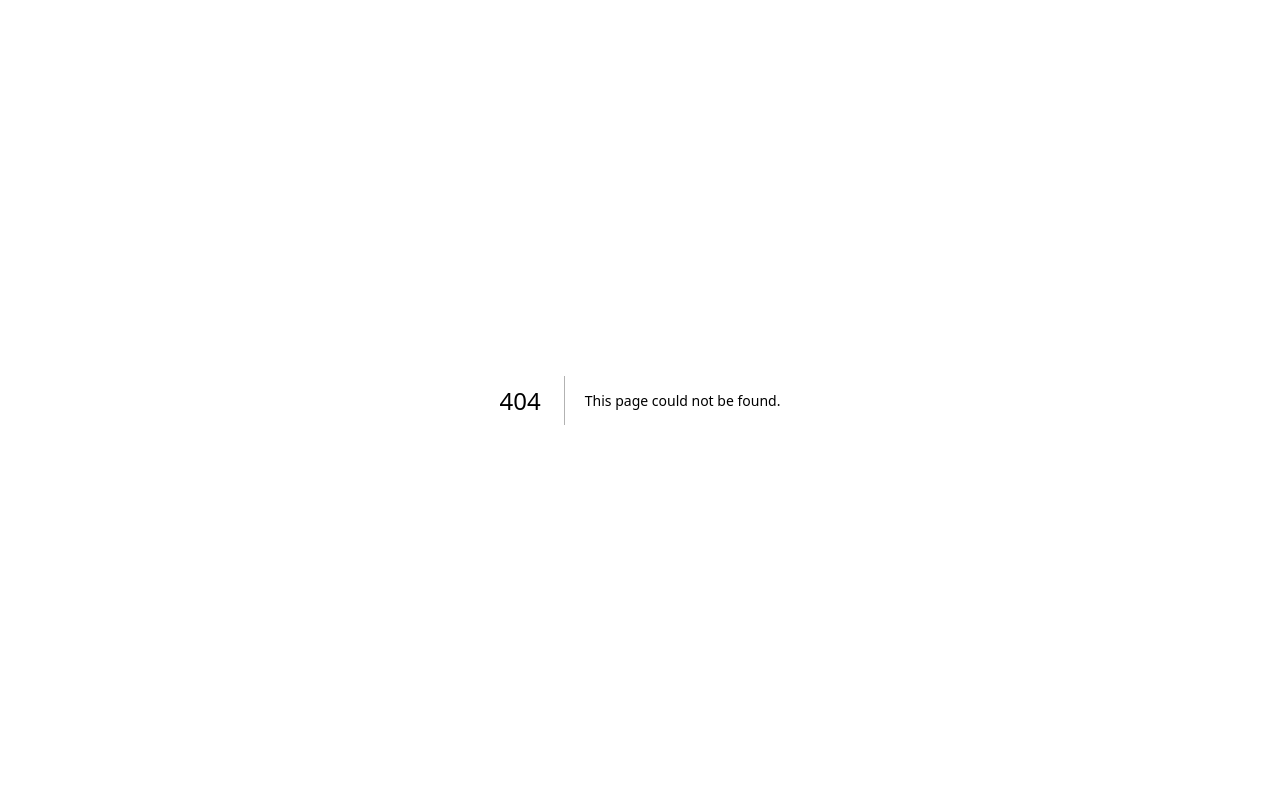
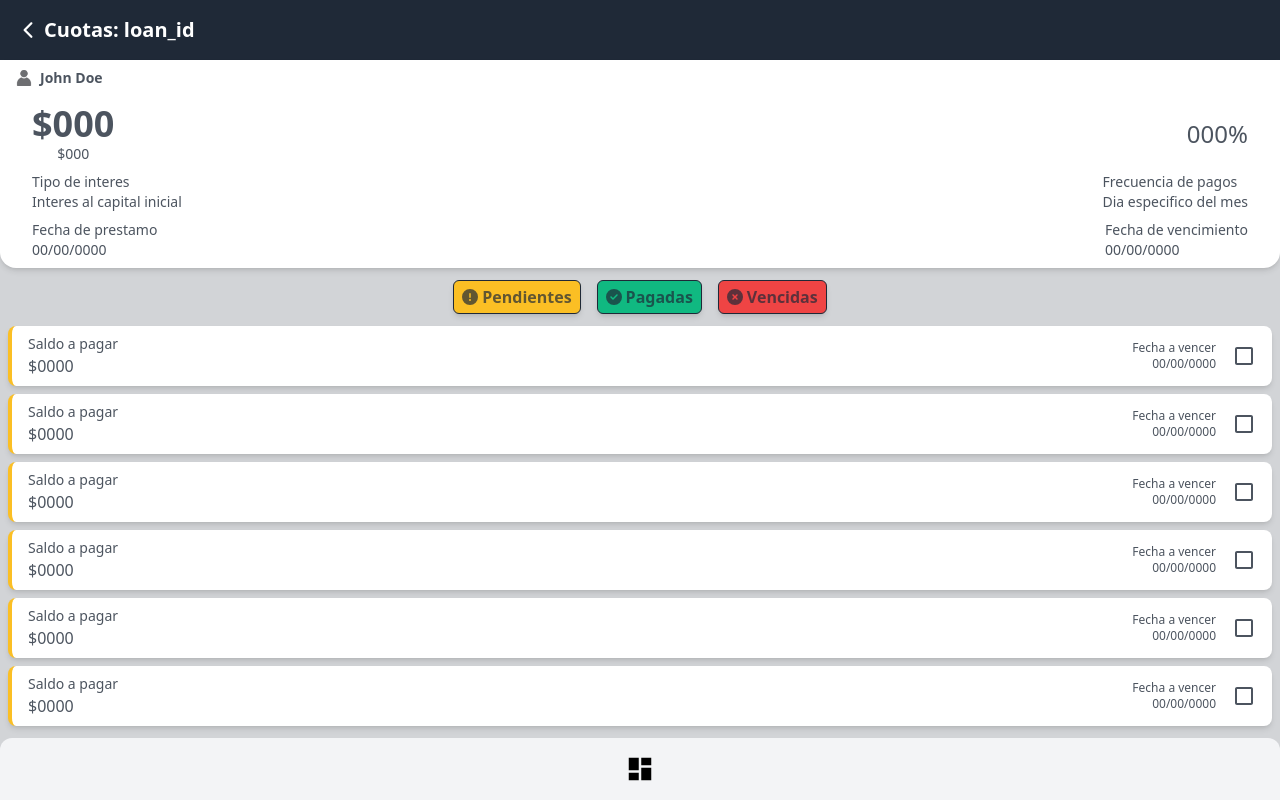
Before and after one commit to thecoderbutcher/crediflow, a Next.js app: page /loans/quotas in a window 1280 px wide. Before the commit this address had no page. Built offline with nearby package versions, Linux system fonts and the light colour scheme.

Commit message:
add front quota loan

```diff
--- a/app/(protected)/customers/view/components/ListLoanCustomer.tsx
+++ b/app/(protected)/customers/view/components/ListLoanCustomer.tsx
@@ -5,7 +5,7 @@ import { IoIosArrowForward } from 'react-icons/io'
 const ListLoanCustomer = () => {
   return (
     <div className='flex flex-col gap-4 mt-2'>
-        <Link href={'/admin/loans/quotas'} className='flex gap-2 items-center justify-between px-4 py-2 bg-white mx-2 rounded-lg shadow-md border-l-4 border-l-danger'>
+        <Link href={'/loans/quotas'} className='flex gap-2 items-center justify-between px-4 py-2 bg-white mx-2 rounded-lg shadow-md border-l-4 border-l-danger'>
             <div className='flex flex-col w-full'>
               <div className='flex items-center justify-between w-full pr-4'>
                 <p className='text-xl font-semibold'>$1000</p>
--- a/app/(protected)/customers/view/components/FilterLoan.tsx
+++ b/app/(protected)/loans/quotas/components/FilterQouta.tsx
@@ -1,7 +1,6 @@
 import { FaCircleCheck, FaCircleXmark, FaCircleExclamation } from "react-icons/fa6";
 
-
-const FilterLoan = () => {
+const FilterQuota = () => {
   return (
     <ul className='flex gap-4 px-2 py-2 mt-1 items-center justify-center'>
         <li className='flex gap-1 items-center px-2 py-1 font-bold border border-secondary rounded-md shadow-md text-secondary/70 bg-warning'>
@@ -20,4 +19,4 @@ const FilterLoan = () => {
   )
 }
 
-export default FilterLoan
+export default FilterQuota
--- /dev/null
+++ b/app/(protected)/loans/quotas/components/ListQuotas.tsx
@@ -0,0 +1,16 @@
+import Quota from "./Quota"
+
+const ListQuotas = () => {
+  return (
+    <div className="flex flex-col gap-2 px-2 py-1">
+        <Quota />
+        <Quota />
+        <Quota />
+        <Quota />
+        <Quota />
+        <Quota />
+    </div>
+  )
+}
+
+export default ListQuotas
--- /dev/null
+++ b/app/(protected)/loans/quotas/components/LoanInfo.tsx
@@ -0,0 +1,35 @@
+const LoanInfo = () => {
+    return (
+      <div className="flex flex-col gap-2">
+          <div className="flex items-center justify-between px-4 mt-2 gap-2">
+              <div className="flex flex-col">
+                  <p className="font-bold text-4xl">$000</p>
+                  <p className="text-sm font-light text-center">$000</p>
+              </div>
+              <p className="font-light text-2xl">000%</p>
+          </div>
+          <div className="flex items-center justify-between px-4">
+              <div className="flex flex-col">
+                  <p className="font-light text-sm">Tipo de interes</p>
+                  <p className="text-sm">Interes al capital inicial</p>
+              </div>
+              <div className="flex flex-col">
+                  <p className="font-light text-sm">Frecuencia de pagos</p>
+                  <p className="text-sm">Dia especifico del mes</p>
+              </div>
+          </div>
+          <div className="flex items-center justify-between px-4">
+              <div className="flex flex-col">
+                  <p className="font-light text-sm">Fecha de prestamo</p>
+                  <p className="text-sm">00/00/0000</p>
+              </div>
+              <div className="flex flex-col">
+                  <p className="font-light text-sm">Fecha de vencimiento</p>
+                  <p className="text-sm">00/00/0000</p>
+              </div>
+          </div>
+      </div>
+    )
+  }
+
+  export default LoanInfo
--- /dev/null
+++ b/app/(protected)/loans/quotas/components/Quota.tsx
@@ -0,0 +1,23 @@
+import { MdCheckBoxOutlineBlank } from "react-icons/md";
+
+const Quota = () => {
+  return (
+    <div className="flex justify-between items-center bg-darkText text-secondary/80 py-2 px-4 rounded-lg shadow-md border-l-4 border-l-warning">
+        <div className="flex w-full pr-4 items-center justify-between">
+            <div className="flex flex-col">
+                <p className="font-light text-sm">Saldo a pagar</p>
+                <p>$0000</p>
+            </div>
+            <div className="flex flex-col justify-end items-end">
+                <p className="font-light text-xs">Fecha a vencer</p>
+                <p className="text-xs">00/00/0000</p>
+            </div>
+        </div>
+        <div className="flex flex-col items-center justify-center">
+            <MdCheckBoxOutlineBlank className="text-2xl" />
+        </div>
+    </div>
+  )
+}
+
+export default Quota
--- /dev/null
+++ b/app/(protected)/loans/quotas/components/TopInfo.tsx
@@ -0,0 +1,14 @@
+
+import LoanInfo from './LoanInfo'
+import UserInfo from './UserInfo'
+
+const TopInfo = () => {
+  return (
+    <div className="flex flex-col bg-darkText text-secondary/80 py-2 px-4 rounded-b-2xl shadow-md gap-2">
+        <UserInfo />
+        <LoanInfo />
+    </div>
+  )
+}
+
+export default TopInfo
--- /dev/null
+++ b/app/(protected)/loans/quotas/components/UserInfo.tsx
@@ -0,0 +1,12 @@
+import Image from "next/image"
+
+const UserInfo = () => {
+  return (
+    <div className="flex items-center gap-2">
+        <Image src="/app/default-user.webp" alt="user" width={10} height={10} className=" w-4 h-4"/>
+        <p className="text-sm font-bold">John Doe</p>
+    </div>
+  )
+}
+
+export default UserInfo
--- /dev/null
+++ b/app/(protected)/loans/quotas/page.tsx
@@ -0,0 +1,18 @@
+import React from 'react'
+import Header from '../../components/Header'
+import TopInfo from './components/TopInfo'
+import FilterQuota from './components/FilterQouta'
+import ListQuotas from './components/ListQuotas'
+
+const page = () => {
+  return (
+    <div className='flex flex-col'>
+        <Header title="Cuotas: loan_id" url="/pageloans" />
+        <TopInfo />
+        <FilterQuota />
+        <ListQuotas />
+    </div>
+  )
+}
+
+export default page
```
